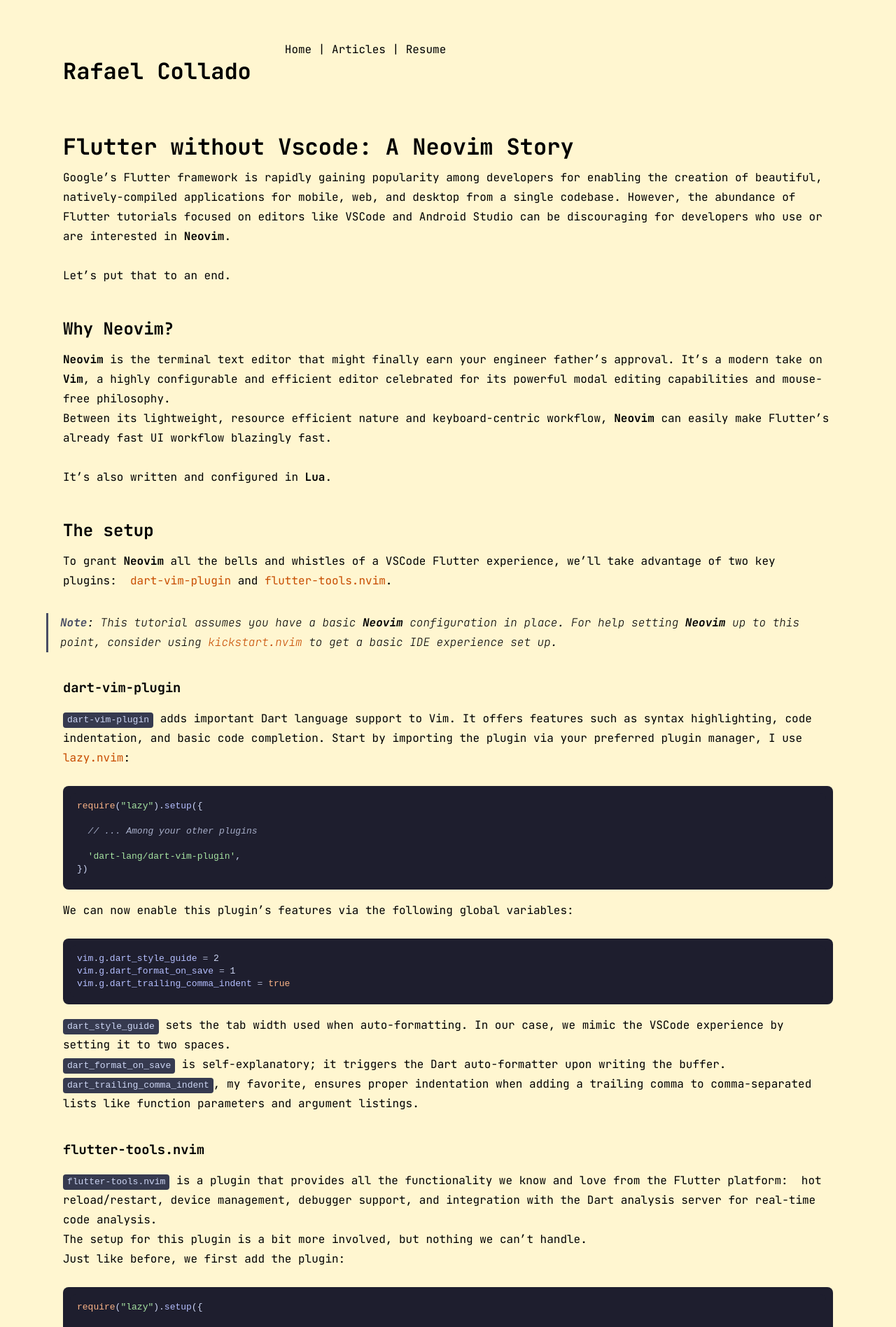
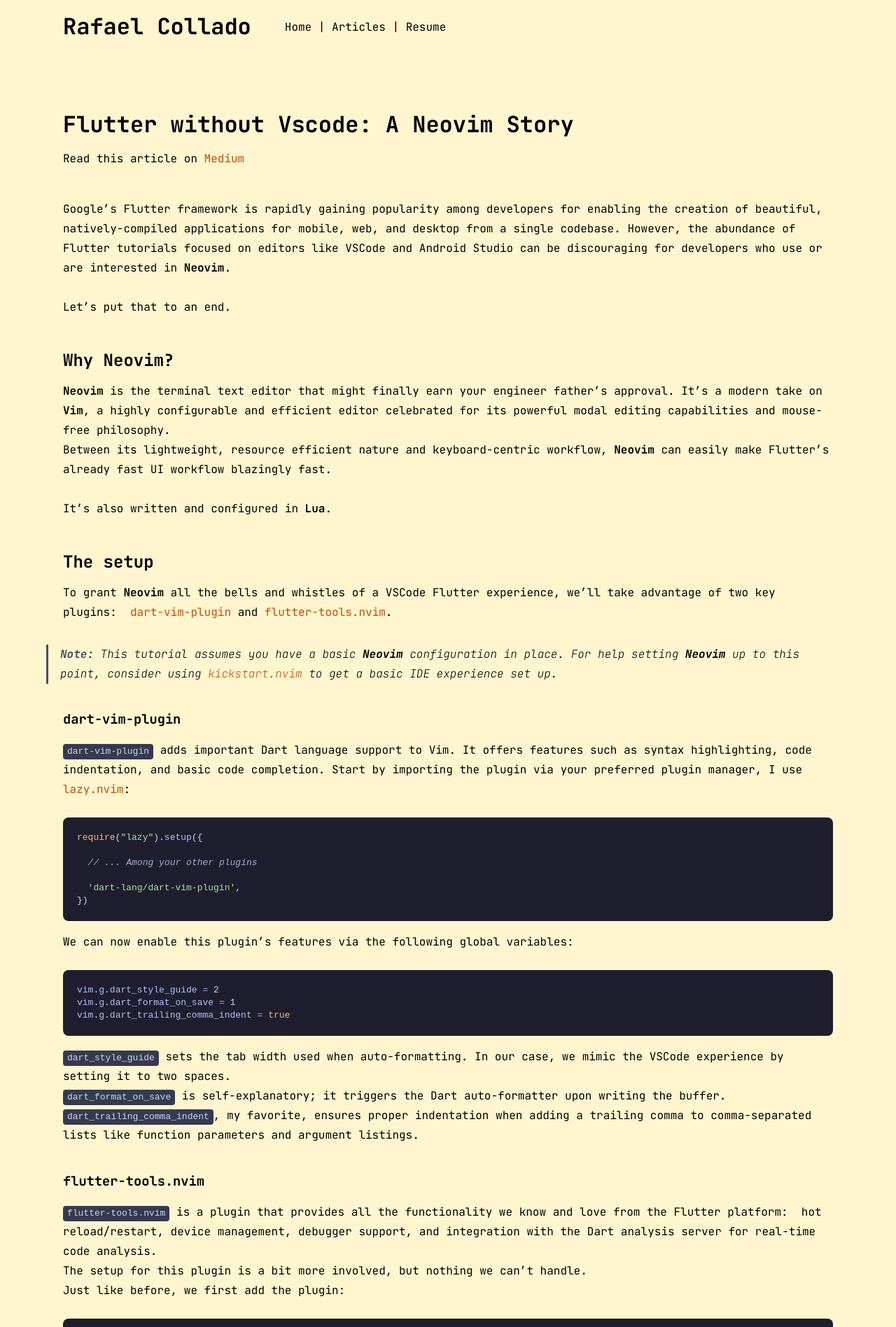
Before and after one commit to rafaelcolladojr/rafaelcolladojr.github.io, a Jekyll site: the page built from _posts/2024-11-22-flutter-without-vscode-a-neovim-story.md, in a window 1280 px wide. Shown: the top 1896 px of the page at 70% size. Built offline with Jekyll 4.4.1, drawn with Linux system fonts in a browser that asks for light colours.

Commit message:
Added medium link to post template

```diff
--- a/_layouts/post.html
+++ b/_layouts/post.html
@@ -14,6 +14,12 @@
         <h1 class="post-title">
           {{ page.title }}
         </h1>
+        {{% if page.medium }}
+        <div class="medium-link">
+          <span>Read this article on </span>
+          <a href="{{ page.medium }}">Medium</a>
+        </div>
+        {{% endif %}}
         <div class="post-content">
           {{ content }}
         </div>
--- a/_posts/2024-11-22-flutter-without-vscode-a-neovim-story.md
+++ b/_posts/2024-11-22-flutter-without-vscode-a-neovim-story.md
@@ -3,6 +3,7 @@ layout: post
 title: "Flutter without Vscode: A Neovim Story"
 category: tutorials
 tags: flutter dart neovim tutorial plugin lsp debug
+medium: "https://medium.com/easy-flutter/flutter-without-vscode-a-neovim-story-fc9f0f7633b0"
 ---
 
 Google's Flutter framework is rapidly gaining popularity among developers for enabling the creation of beautiful, natively-compiled applications for mobile, web, and desktop from a single codebase. However, the abundance of Flutter tutorials focused on editors like VSCode and Android Studio can be discouraging for developers who use or are interested in **Neovim**.
--- a/css/main.css
+++ b/css/main.css
@@ -66,6 +66,14 @@ blockquote strong:nth-child(1) {
   color: black;
 }
 
+.site-title>h1 {
+  margin: 0 auto;
+}
+
+.recent-posts>h3 {
+  margin: 0 auto;
+}
+
 .container {
   display: flex;
   height: 100%;
@@ -73,7 +81,7 @@ blockquote strong:nth-child(1) {
   max-width: 1100px;
   padding: 0 24px 0 24px;
   flex-direction: column;
-  gap: 16px;
+  gap: 48px;
 }
 
 .header {
@@ -149,11 +157,14 @@ nav ul li.active a {
   align-items: end;
 }
 
+.medium-link {
+  margin: 24px auto 48px;
+}
+
 /* Footer */
 
 .footer {
   display: flex;
-  margin-top: 48px;
   margin-bottom: 24px;
   justify-content: center;
 }
```
Also changed, not shown: assets/glider.png (added), 4 other files.
